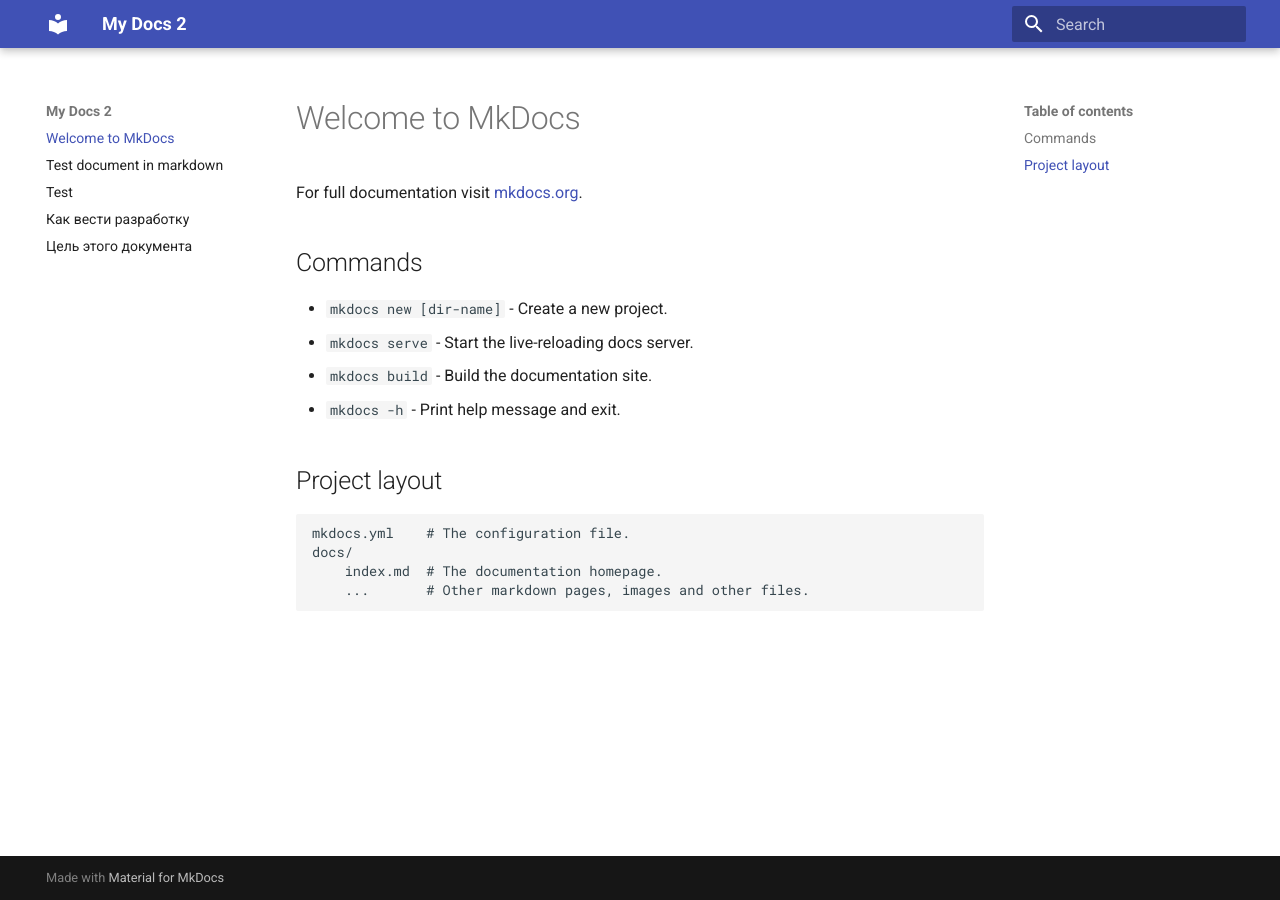
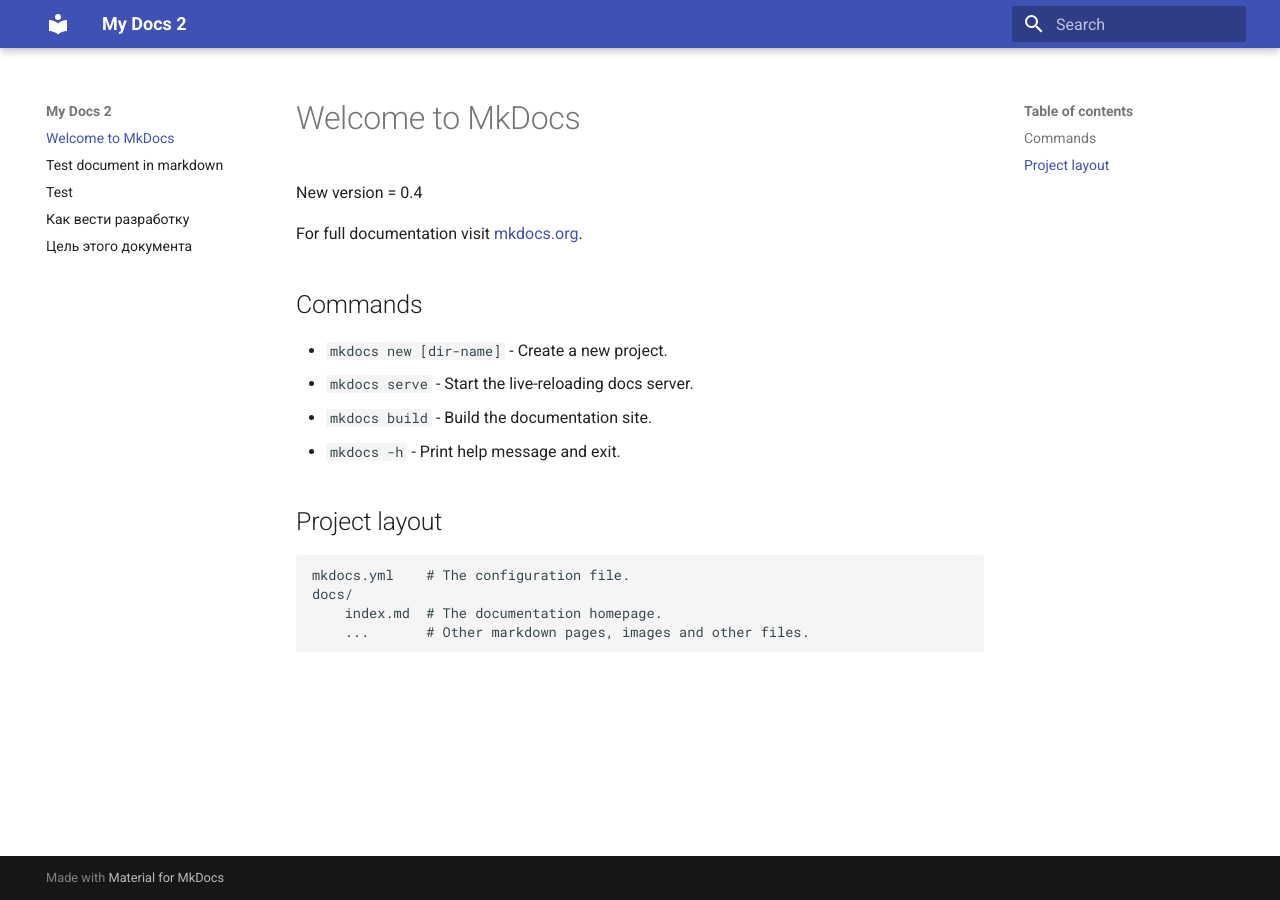
Before and after one commit to anton-merkulov/mkdocs, an MkDocs documentation site: the page built from docs/index.md, in a window 1280 px wide. Built offline with MkDocs 1.6.1 and Material for MkDocs 9.7.7, drawn with Linux system fonts in a browser that asks for light colours; the version menu is left out.

Commit message:
New version - 0.4

```diff
--- a/docs/index.md
+++ b/docs/index.md
@@ -1,4 +1,8 @@
 # Welcome to MkDocs
+
+New version = 0.4
+
+
 
 For full documentation visit [mkdocs.org](https://www.mkdocs.org).
 
```
